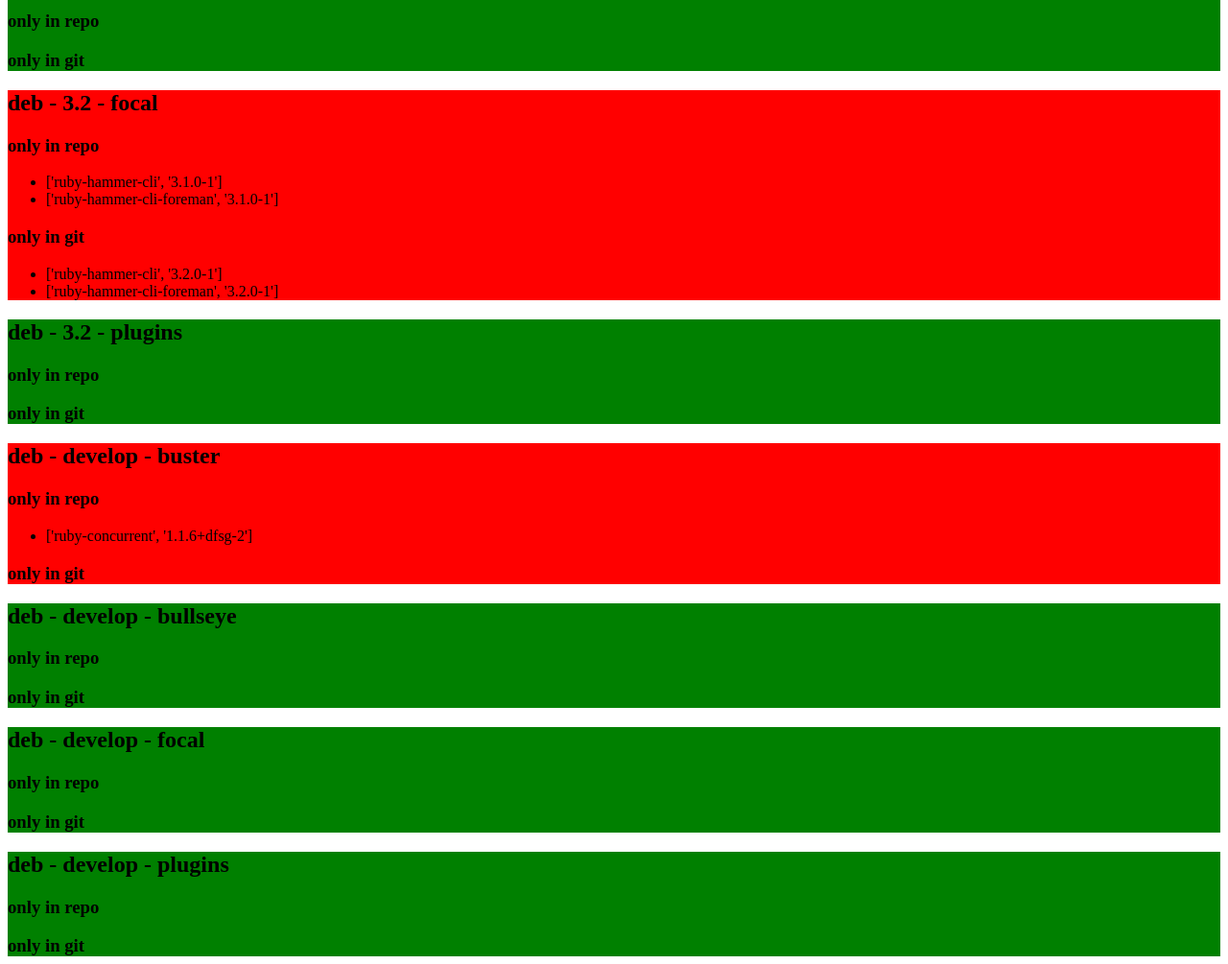
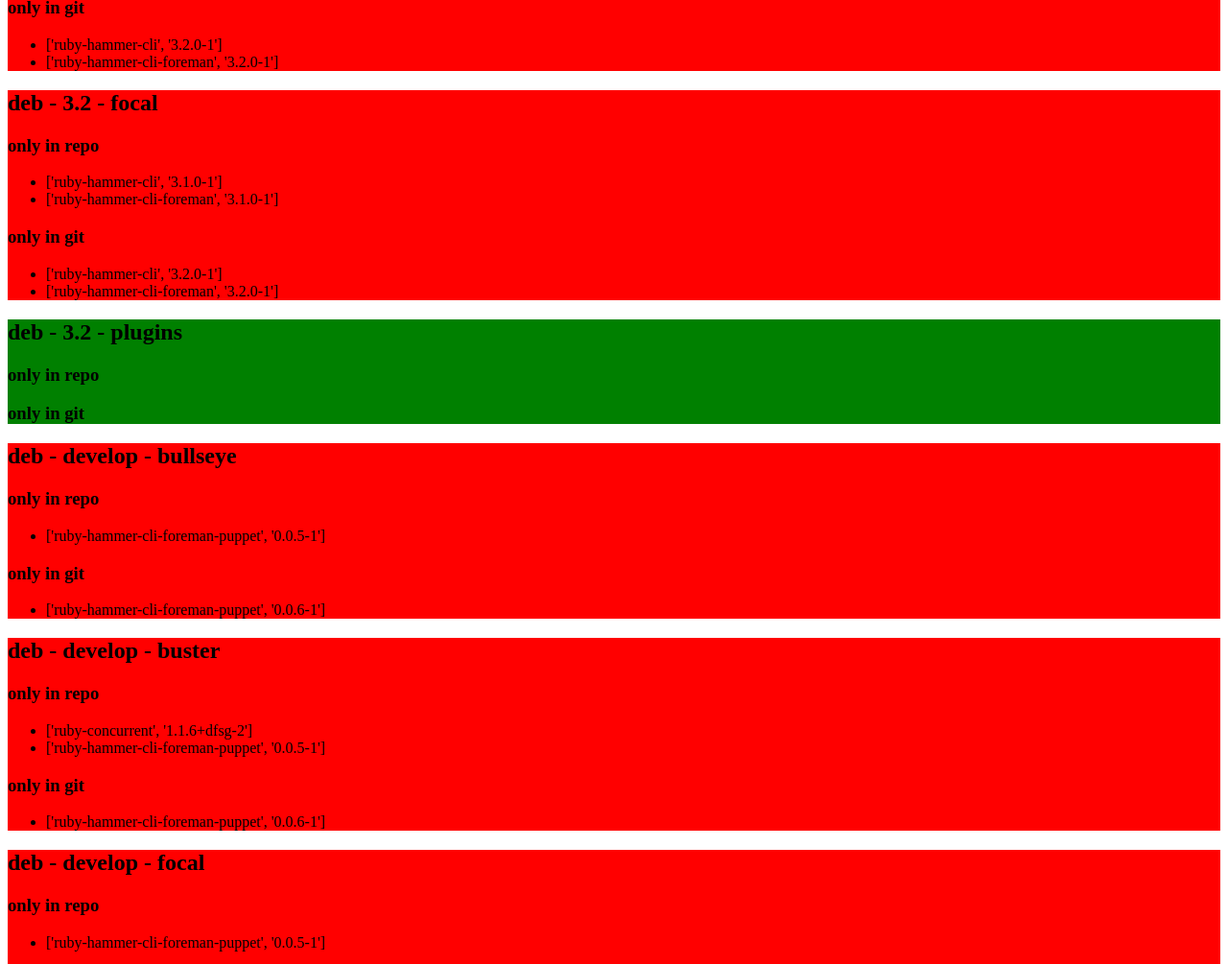
Before and after one commit to evgeni/foreman-packaging-report, a plain HTML site: page index.html in a window 1280 px wide. Shown: the part 1792-2797 px from the top of the page at 96% size. Drawn offline with Linux system fonts and the light colour scheme.

Commit message:
update report

```diff
--- a/index.html
+++ b/index.html
@@ -24,21 +24,21 @@
 <ul>
 </ul>
 </div>
-<div style="background-color: green">
-<h2>deb - 3.0 - buildscripts</h2>
-<h3>only in repo</h3>
-<ul>
-</ul>
-<h3>only in git</h3>
-<ul>
-</ul>
-</div>
 <div style="background-color: red">
 <h2>deb - 3.0 - focal</h2>
 <h3>only in repo</h3>
 <ul>
 <li>['ruby-foreman-ansible-core', '4.0.0-2']</li>
 <li>['ruby-foreman-remote-execution-core', '1.5.0-1']</li>
+</ul>
+<h3>only in git</h3>
+<ul>
+</ul>
+</div>
+<div style="background-color: green">
+<h2>deb - 3.0 - buildscripts</h2>
+<h3>only in repo</h3>
+<ul>
 </ul>
 <h3>only in git</h3>
 <ul>
@@ -88,6 +88,15 @@
 <ul>
 </ul>
 </div>
+<div style="background-color: green">
+<h2>deb - 3.2 - bullseye</h2>
+<h3>only in repo</h3>
+<ul>
+</ul>
+<h3>only in git</h3>
+<ul>
+</ul>
+</div>
 <div style="background-color: red">
 <h2>deb - 3.2 - buster</h2>
 <h3>only in repo</h3>
@@ -100,15 +109,6 @@
 <ul>
 <li>['ruby-hammer-cli', '3.2.0-1']</li>
 <li>['ruby-hammer-cli-foreman', '3.2.0-1']</li>
-</ul>
-</div>
-<div style="background-color: green">
-<h2>deb - 3.2 - bullseye</h2>
-<h3>only in repo</h3>
-<ul>
-</ul>
-<h3>only in git</h3>
-<ul>
 </ul>
 </div>
 <div style="background-color: red">
@@ -134,31 +134,37 @@
 </ul>
 </div>
 <div style="background-color: red">
+<h2>deb - develop - bullseye</h2>
+<h3>only in repo</h3>
+<ul>
+<li>['ruby-hammer-cli-foreman-puppet', '0.0.5-1']</li>
+</ul>
+<h3>only in git</h3>
+<ul>
+<li>['ruby-hammer-cli-foreman-puppet', '0.0.6-1']</li>
+</ul>
+</div>
+<div style="background-color: red">
 <h2>deb - develop - buster</h2>
 <h3>only in repo</h3>
 <ul>
 <li>['ruby-concurrent', '1.1.6+dfsg-2']</li>
+<li>['ruby-hammer-cli-foreman-puppet', '0.0.5-1']</li>
 </ul>
 <h3>only in git</h3>
 <ul>
+<li>['ruby-hammer-cli-foreman-puppet', '0.0.6-1']</li>
 </ul>
 </div>
-<div style="background-color: green">
-<h2>deb - develop - bullseye</h2>
+<div style="background-color: red">
+<h2>deb - develop - focal</h2>
 <h3>only in repo</h3>
 <ul>
+<li>['ruby-hammer-cli-foreman-puppet', '0.0.5-1']</li>
 </ul>
 <h3>only in git</h3>
 <ul>
-</ul>
-</div>
-<div style="background-color: green">
-<h2>deb - develop - focal</h2>
-<h3>only in repo</h3>
-<ul>
-</ul>
-<h3>only in git</h3>
-<ul>
+<li>['ruby-hammer-cli-foreman-puppet', '0.0.6-1']</li>
 </ul>
 </div>
 <div style="background-color: green">
```
